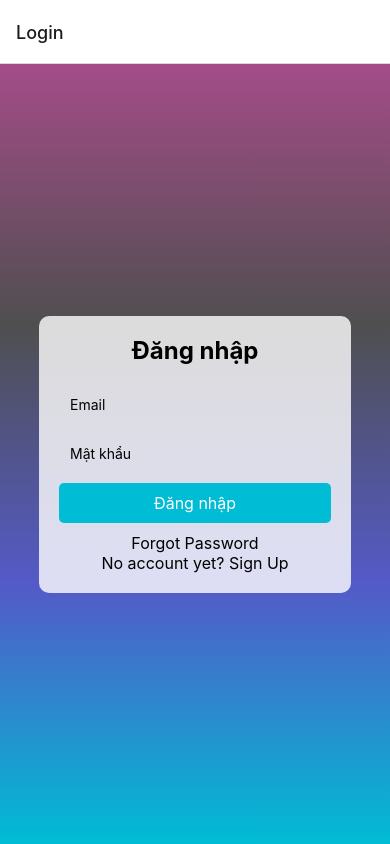
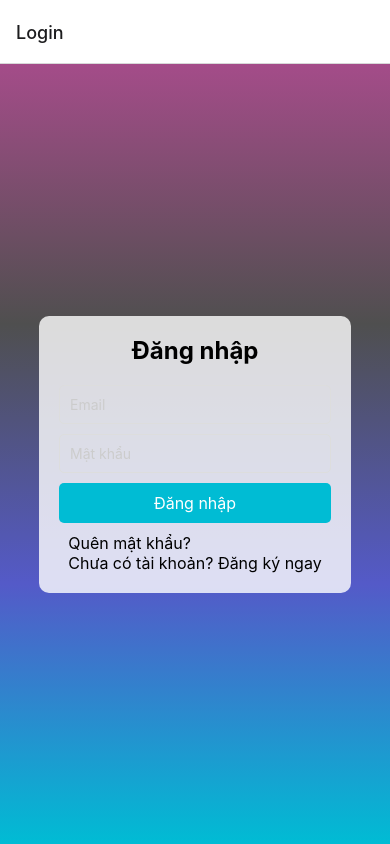
Before and after one commit to Zuy1808/CNM_mobile, a React Native app: screen / in a window 390 px wide. Built offline with nearby package versions, Linux system fonts and the light colour scheme.

Commit message:
giao diện ChatList và ChatScreen

```diff
--- a/App.js
+++ b/App.js
@@ -3,15 +3,21 @@ import {NavigationContainer} from '@react-navigation/native';
 import {createNativeStackNavigator} from '@react-navigation/native-stack';
 import LoginScreen from './screens/LoginScreen';
 import SignupScreen from './screens/SignupScreen';
+import ChatList from './screens/ChatList';
+import ChatScreen from './screens/ChatScreen';
+import chats from './data/chats';
+
 
 const Stack = createNativeStackNavigator();
 
 const App = () => {
   return (
       <NavigationContainer>
-          <Stack.Navigator initialRouteName="Login">
+          <Stack.Navigator initialRouteName="false">
               <Stack.Screen name="Login" component={LoginScreen} />
               <Stack.Screen name="Signup" component={SignupScreen} />
+              <Stack.Screen name="ChatList" component={({ navigation }) => <ChatList chats={chats} navigation={navigation} />} />
+              <Stack.Screen name="ChatScreen" component={ChatScreen} />
           </Stack.Navigator>
       </NavigationContainer>
   );
--- /dev/null
+++ b/data/chats.js
@@ -0,0 +1,6 @@
+const chats = [
+    { sender: 'Alice', message: 'Hello!' },
+    { sender: 'Bob', message: 'Hi there!' },
+  ];
+
+  export default chats;
--- /dev/null
+++ b/screens/ChatList.js
@@ -0,0 +1,62 @@
+import React from 'react';
+import { View, Text, StyleSheet, FlatList, TouchableOpacity, Image } from 'react-native';
+
+const ChatList = ({ chats, navigation }) => {
+  return (
+    <View style={styles.container}>
+      <FlatList
+        data={chats}
+        renderItem={({ item }) => (
+          <TouchableOpacity onPress={() => navigation.navigate('ChatScreen', { sender: item.sender })}>
+            <View style={styles.chat}>
+              <Image source={{uri: 'https://placeimg.com/50/50/people'}} style={styles.avatar} />
+              <View style={styles.chatContent}>
+                <Text style={styles.sender}>{item.sender}</Text>
+                <Text style={styles.message}>{item.message}</Text>
+              </View>
+              <Text style={styles.time}>11:30 AM</Text>
+            </View>
+          </TouchableOpacity>
+        )}
+        keyExtractor={(item, index) => index.toString()}
+      />
+    </View>
+  );
+};
+
+const styles = StyleSheet.create({
+  container: {
+    flex: 1,
+    backgroundColor: '#ffffff',
+  },
+  chat: {
+    flexDirection: 'row',
+    padding: 10,
+    borderBottomWidth: 1,
+    borderBottomColor: '#ccc',
+  },
+  avatar: {
+    width: 50,
+    height: 50,
+    borderRadius: 25,
+    marginRight: 10,
+  },
+  chatContent: {
+    flex: 1,
+    justifyContent: 'center',
+  },
+  sender: {
+    fontWeight: 'bold',
+    fontSize: 16,
+  },
+  message: {
+    color: '#333',
+    fontSize: 14,
+  },
+  time: {
+    fontSize: 12,
+    color: '#666',
+  },
+});
+
+export default ChatList;
--- /dev/null
+++ b/screens/ChatScreen.js
@@ -0,0 +1,109 @@
+import React from 'react';
+import { View, Text, StyleSheet, TextInput, TouchableOpacity, ScrollView } from 'react-native';
+
+const ChatScreen = ({ route }) => {
+  const { sender } = route.params;
+
+  return (
+    <View style={styles.container}>
+      <View style={styles.header}>
+        <Text style={styles.headerText}>{sender}</Text>
+      </View>
+      <ScrollView contentContainerStyle={styles.chatContainer}>
+        {/* Example messages */}
+        <View style={styles.messageContainer}>
+          <View style={[styles.messageBubble, styles.sentMessage]}>
+            <Text style={styles.messageText}>Hello!</Text>
+          </View>
+        </View>
+        <View style={styles.messageContainer}>
+          <View style={[styles.messageBubble, styles.receivedMessage]}>
+            <Text style={styles.messageText}>Hi there!</Text>
+          </View>
+        </View>
+      </ScrollView>
+      <View style={styles.inputContainer}>
+        <TextInput style={styles.input} placeholder="Type a message..." />
+        <TouchableOpacity style={styles.sendButton}>
+          <Text style={styles.sendButtonText}>Send</Text>
+        </TouchableOpacity>
+      </View>
+    </View>
+  );
+};
+
+const styles = StyleSheet.create({
+  container: {
+    flex: 1,
+    backgroundColor: '#f0f0f0',
+  },
+  header: {
+    backgroundColor: '#4e71ba',
+    paddingVertical: 15,
+    alignItems: 'center',
+  },
+  headerText: {
+    fontSize: 24,
+    color: '#ffffff',
+    fontWeight: 'bold',
+  },
+  chatContainer: {
+    flexGrow: 1,
+    paddingHorizontal: 15,
+    paddingBottom: 10,
+  },
+  messageContainer: {
+    marginBottom: 10,
+    alignSelf: 'flex-start',
+  },
+  messageBubble: {
+    maxWidth: '80%',
+    borderRadius: 20,
+    padding: 15,
+  },
+  sentMessage: {
+    backgroundColor: '#4e71ba',
+    alignSelf: 'flex-end',
+  },
+  receivedMessage: {
+    backgroundColor: '#ffffff',
+    alignSelf: 'flex-start',
+    borderWidth: 1,
+    borderColor: '#ccc',
+  },
+  messageText: {
+    fontSize: 16,
+    color: '#ffffff',
+  },
+  inputContainer: {
+    flexDirection: 'row',
+    alignItems: 'center',
+    paddingHorizontal: 10,
+    borderTopWidth: 1,
+    borderTopColor: '#ccc',
+  },
+  input: {
+    flex: 1,
+    paddingVertical: 12,
+    paddingHorizontal: 20,
+    fontSize: 16,
+    backgroundColor: '#ffffff',
+    borderWidth: 1,
+    borderColor: '#ccc',
+    borderRadius: 30,
+    marginRight: 10,
+  },
+  sendButton: {
+    backgroundColor: '#4e71ba',
+    borderRadius: 30,
+    paddingVertical: 12,
+    paddingHorizontal: 20,
+  },
+  sendButtonText: {
+    color: '#ffffff',
+    fontSize: 16,
+    fontWeight: 'bold',
+  },
+});
+
+export default ChatScreen;
--- a/screens/LoginScreen.js
+++ b/screens/LoginScreen.js
@@ -35,8 +35,12 @@ const LoginScreen = ({navigation}) => {
         navigation.navigate('Signup');
     };
 
+    const handleChat = () => {
+      navigation.navigate('ChatList');
+  };
+
     return (
-        <LinearGradient
+      <LinearGradient
       colors={['#A44C89' ,'#4F4F4F', '#545AC8', '#00BCD4']}
       style={styles.container}
     >
@@ -44,24 +48,29 @@ const LoginScreen = ({navigation}) => {
         <Text style={styles.title}>Đăng nhập</Text>
         <TextInput
           placeholder="Email"
+          placeholderTextColor="#ccc"
           style={styles.input}
         />
         <TextInput
           placeholder="Mật khẩu"
+          placeholderTextColor="#ccc"
           secureTextEntry={true}
           style={styles.input}
         />
-        <TouchableOpacity style={styles.button}>
+        <TouchableOpacity style={styles.button} onPress={handleChat}>
           <Text style={styles.buttonText}>Đăng nhập</Text>
         </TouchableOpacity>
-        <TouchableOpacity>
-          <Text style={styles.link}>Forgot Password</Text>
-        </TouchableOpacity>
-        <TouchableOpacity>
-          <Text onPress={handleSignUp} style={styles.link}>No account yet? Sign Up</Text>
-        </TouchableOpacity>
+        <View style={styles.linkContainer}>
+          <TouchableOpacity>
+            <Text style={styles.link}>Quên mật khẩu?</Text>
+          </TouchableOpacity>
+          <TouchableOpacity onPress={handleSignUp}>
+            <Text style={styles.link}>Chưa có tài khoản? Đăng ký ngay</Text>
+          </TouchableOpacity>
+        </View>
       </View>
     </LinearGradient>
+
   );
 };
 
```
